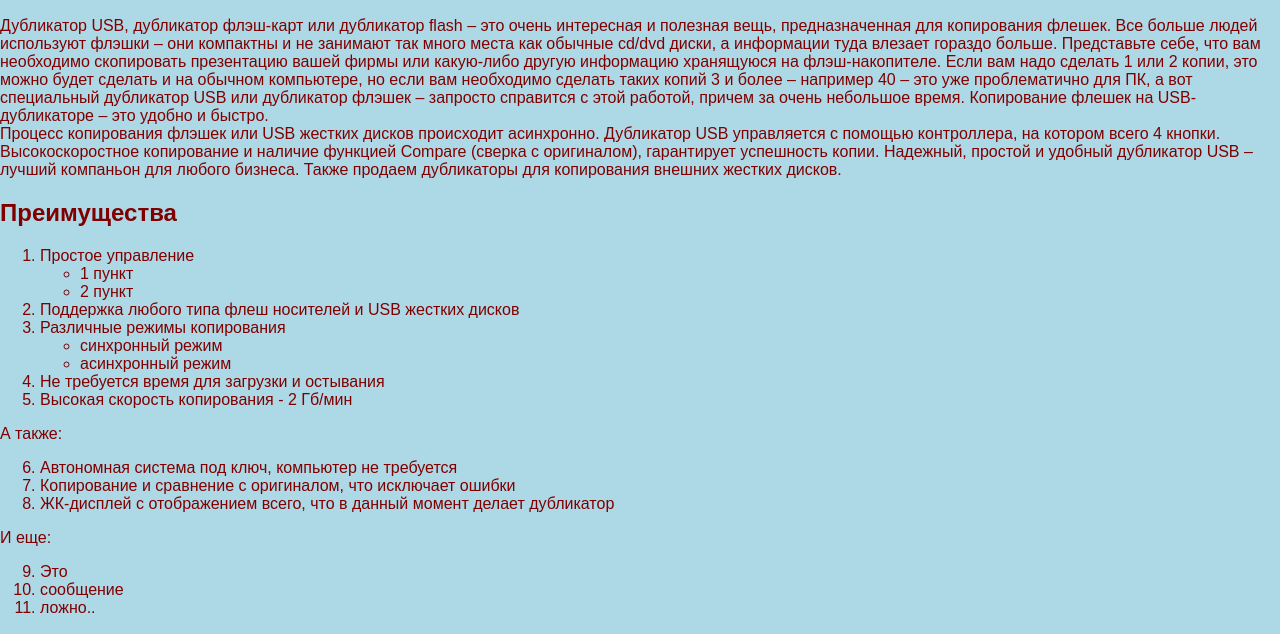
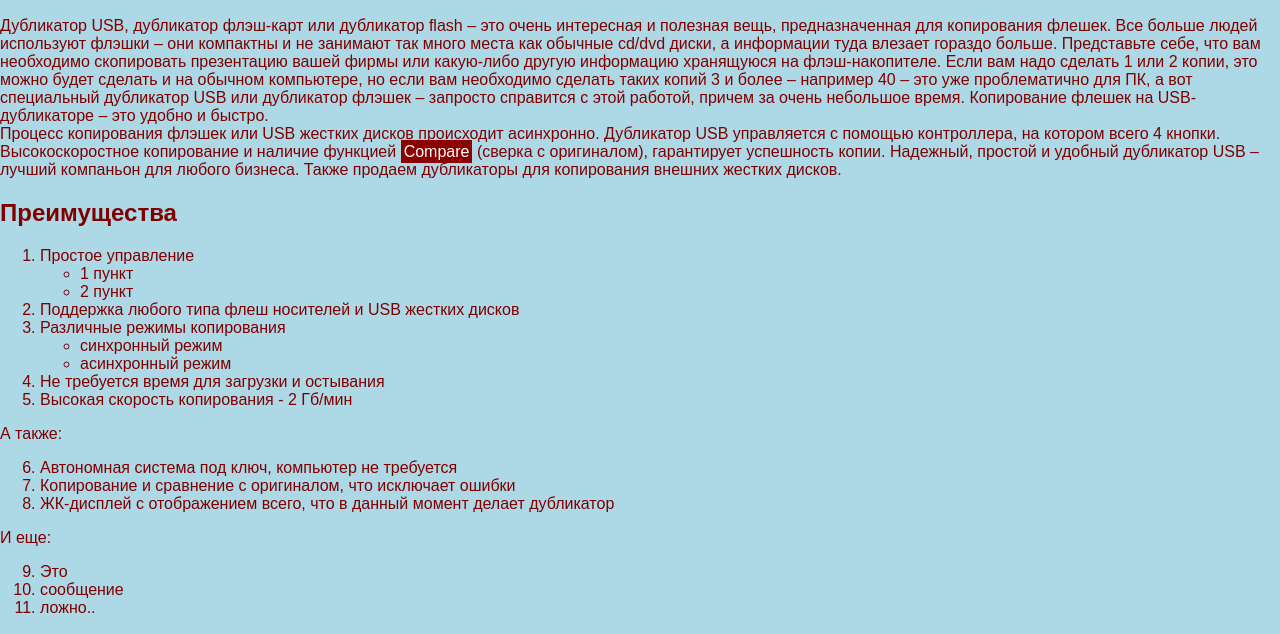
Before and after one commit to zaycevnet/web-front-labs, a plain HTML site: page lab2/usb.html in a window 1280 px wide. Shown: the part 156-790 px from the top of the page. Drawn offline with Linux system fonts and the light colour scheme.

Commit message:
Выделение слова Compare

```diff
--- a/lab2/usb.html
+++ b/lab2/usb.html
@@ -28,7 +28,7 @@
         </div>
         <div>
         Процесс копирования флэшек или USB жестких дисков происходит асинхронно. Дубликатор USB управляется с помощью
-        контроллера, на котором всего 4 кнопки. Высокоскоростное копирование и наличие функцией Compare (сверка с оригиналом),
+        контроллера, на котором всего 4 кнопки. Высокоскоростное копирование и наличие функцией  <span title="патентованная технология!"; style="background-color: darkred; color: white; padding: 3px;">Compare</span> (сверка с оригиналом),
         гарантирует успешность копии. Надежный, простой и удобный дубликатор USB &ndash; лучший компаньон для любого бизнеса.
         Также продаем дубликаторы для копирования внешних жестких
         дисков.
```
